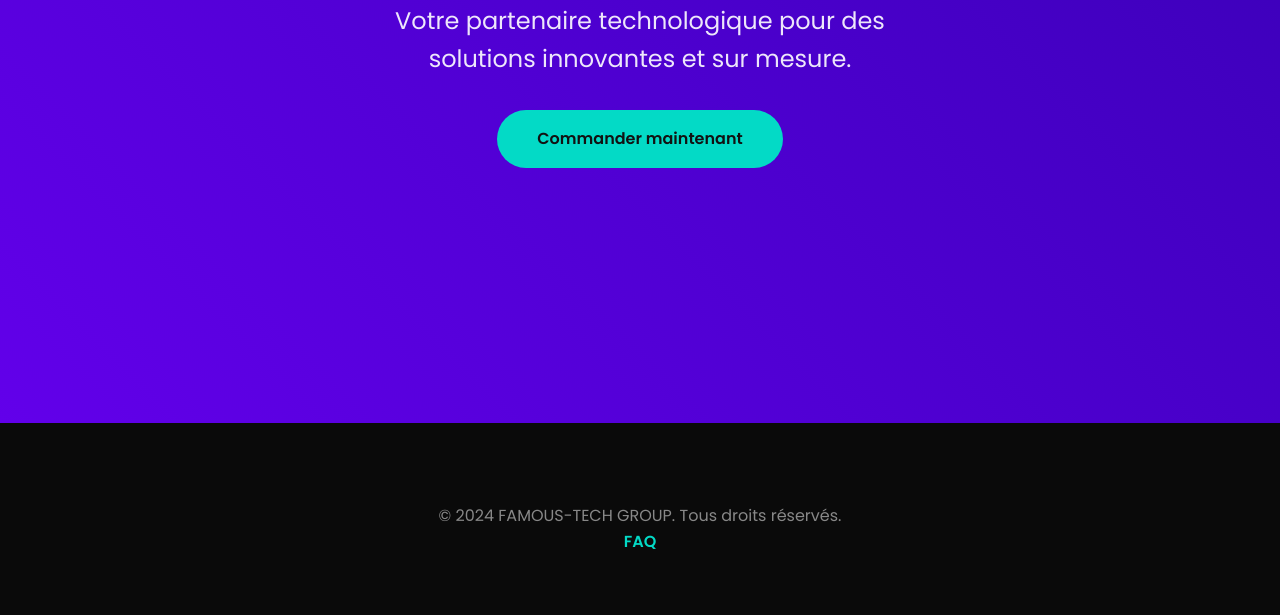
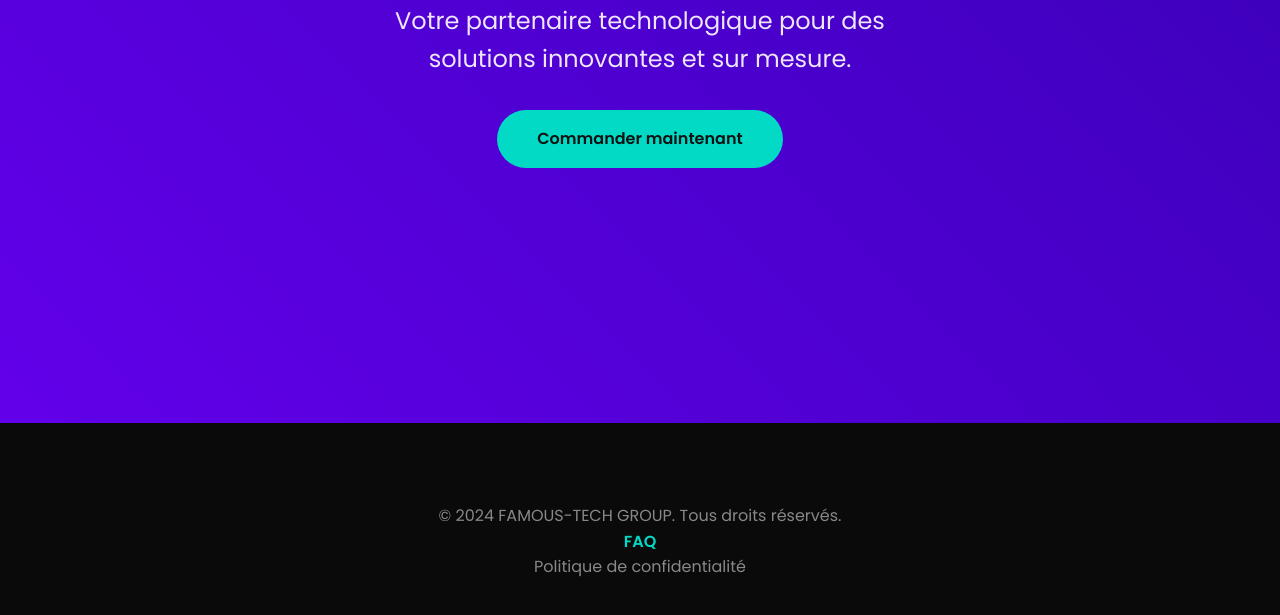
Before and after one commit to Famous-Tech/FAMOUS-TECH-GROUP, a plain HTML site: page index.html in a window 1280 px wide. Shown: the part 377-992 px from the top of the page. Drawn offline with nearby package versions, Linux system fonts and the light colour scheme.

Commit message:
Update index.html

```diff
--- a/index.html
+++ b/index.html
@@ -267,7 +267,7 @@
         <div class="container">
             <p>&copy; 2024 FAMOUS-TECH GROUP. Tous droits réservés.</p>
             <a href="faq.html">FAQ</a>
-            <div class="sharethis-privacy-policy"></div>
+            <div class="sharethis-privacy-policy">Politique de confidentialité</div>
         </div>
     </footer>
 
```
